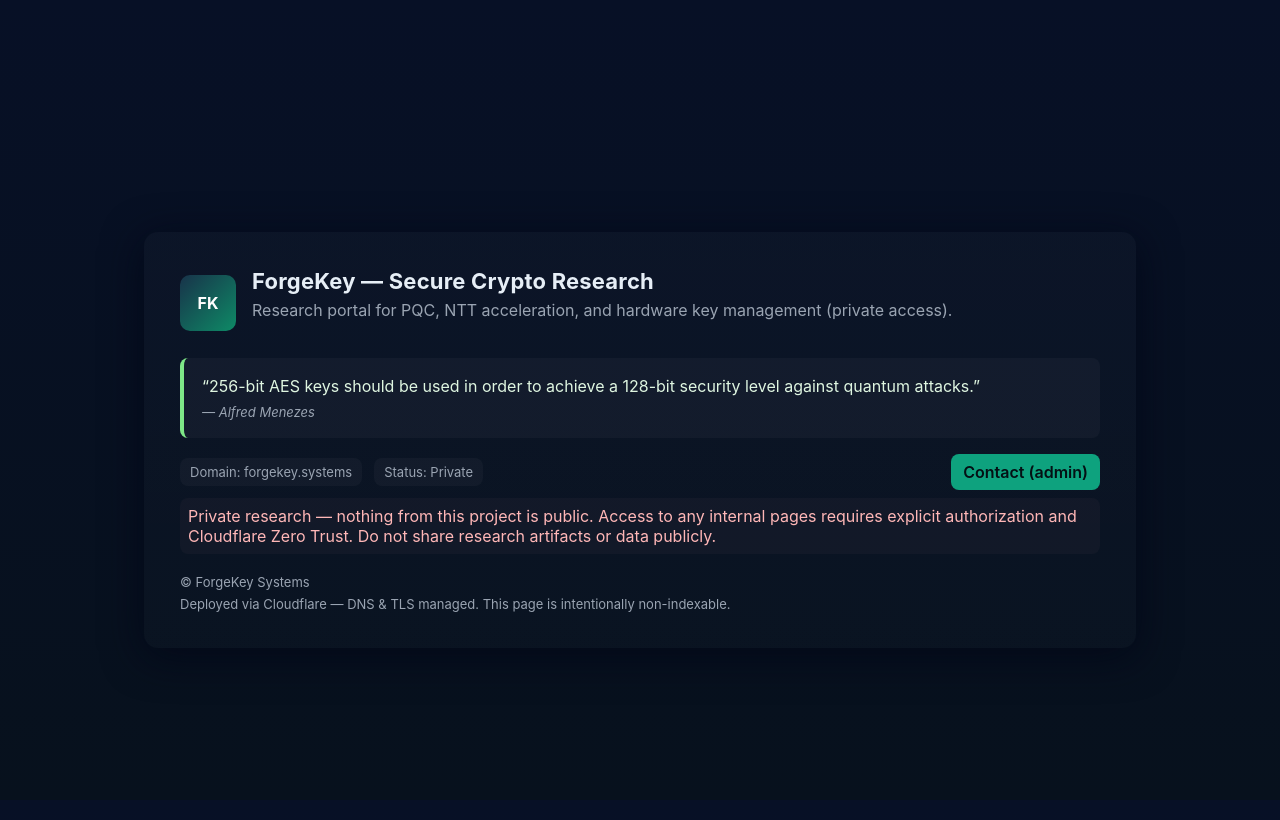
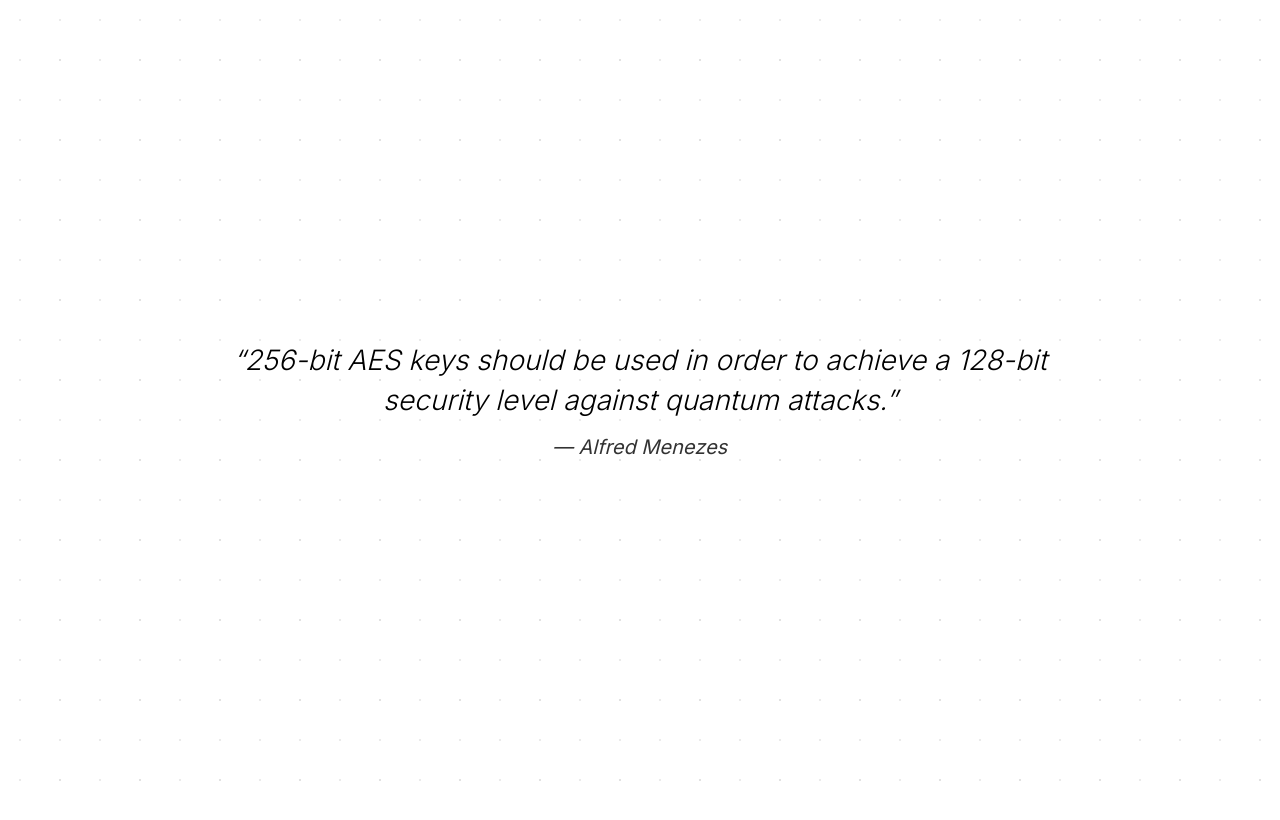
Before and after one commit to Deeptiman/forgelattice, a plain HTML site: page hosting/index.html in a window 1280 px wide. Drawn offline with Linux system fonts and the light colour scheme.

Commit message:
Update index.html

```diff
--- a/hosting/index.html
+++ b/hosting/index.html
@@ -1,72 +1,61 @@
-<!doctype html>
+<!DOCTYPE html>
 <html lang="en">
 <head>
-    <meta charset="utf-8" />
-    <meta name="viewport" content="width=device-width,initial-scale=1" />
-    <meta name="robots" content="noindex,nofollow" />
-    <title>ForgeKey — Secure Crypto Research</title>
+    <meta charset="UTF-8">
+    <title>forgekey.systems</title>
 
-    <!-- Basic SEO / Social (kept private via noindex) -->
-    <meta name="description" content="ForgeKey — research platform for PQC, NTT accelerators and secure hardware key management." />
-    <meta property="og:title" content="ForgeKey — Secure Crypto Research" />
-    <meta property="og:description" content="Private research: PQC, NTT FPGA accelerators, HSM-like key manager." />
+    <!-- Inter Font -->
+    <link href="https://fonts.googleapis.com/css2?family=Inter:wght@300;400;500;600&display=swap" rel="stylesheet">
 
     <style>
-        :root{
-            --bg:#0f1724; --card:#0b1020; --muted:#9aa4b2; --accent:#7ee787;
-            --glass: rgba(255,255,255,0.03);
-            font-family: Inter, ui-sans-serif, system-ui, -apple-system, "Segoe UI", Roboto, "Helvetica Neue", Arial;
+        body {
+            margin: 0;
+            font-family: 'Inter', sans-serif;
+            background: #ffffff;
+            color: #000000;
+            height: 100vh;
+            display: flex;
+            justify-content: center;
+            align-items: center;
+
+            /* Light dotted pattern */
+            background-image:
+                    radial-gradient(rgba(0,0,0,0.08) 1px, transparent 1px),
+                    radial-gradient(rgba(0,0,0,0.04) 1px, transparent 1px);
+            background-size: 40px 40px, 80px 80px;
+            background-position: 0 0, 20px 20px;
         }
-        html,body{height:100%;margin:0;background:linear-gradient(180deg,#071026 0%, #07111d 100%);color:#e6eef6}
-        .wrap{min-height:100vh;display:flex;align-items:center;justify-content:center;padding:40px}
-        .card{background:linear-gradient(180deg, rgba(255,255,255,0.02), rgba(255,255,255,0.01));
-            border-radius:14px; padding:36px; width:min(920px,96%); box-shadow: 0 8px 40px rgba(2,6,23,0.8);}
-        header{display:flex;align-items:center;gap:16px;margin-bottom:18px}
-        .logo{width:56px;height:56px;border-radius:10px;background:linear-gradient(135deg,#18334a,#0e8a66);display:flex;align-items:center;justify-content:center;font-weight:700;color:white}
-        h1{margin:0;font-size:22px;letter-spacing:0.2px}
-        p.lead{margin:6px 0 18px;color:var(--muted)}
-        blockquote{margin:20px 0;padding:18px;background:var(--glass);border-left:4px solid var(--accent);border-radius:8px;color:#dff6e1}
-        cite{display:block;margin-top:8px;color:var(--muted);font-size:13px}
-        .meta{display:flex;gap:12px;align-items:center;margin-top:18px}
-        .badge{background:rgba(255,255,255,0.03);padding:6px 10px;border-radius:8px;color:var(--muted);font-size:13px}
-        .cta{margin-left:auto}
-        a.button{background:#0ea27e;color:#041014;padding:8px 12px;border-radius:8px;font-weight:600;text-decoration:none}
-        footer{margin-top:20px;color:var(--muted);font-size:13px}
-        .private{color:#ffb7b7;background:rgba(255,183,183,0.03);padding:8px;border-radius:8px;margin-top:12px}
-        @media (max-width:520px){h1{font-size:18px}.card{padding:20px}}
+
+        .quote-container {
+            max-width: 850px;
+            padding: 20px;
+            text-align: center;
+        }
+
+        .quote {
+            font-size: 28px;
+            font-weight: 300;
+            font-style: italic;
+            line-height: 1.4;
+            color: #000000;
+        }
+
+        .author {
+            margin-top: 15px;
+            font-size: 20px;
+            font-weight: 400;
+            color: #333333;
+            font-style: italic;
+        }
     </style>
 </head>
+
 <body>
-<div class="wrap">
-    <div class="card" role="main" aria-labelledby="title">
-        <header>
-            <div class="logo">FK</div>
-            <div>
-                <h1 id="title">ForgeKey — Secure Crypto Research</h1>
-                <p class="lead">Research portal for PQC, NTT acceleration, and hardware key management (private access).</p>
-            </div>
-        </header>
-
-        <blockquote>
-            “256-bit AES keys should be used in order to achieve a 128-bit security level against quantum attacks.”
-            <cite>— Alfred Menezes</cite>
-        </blockquote>
-
-        <div class="meta">
-            <div class="badge">Domain: forgekey.systems</div>
-            <div class="badge">Status: Private</div>
-            <div class="cta"><a class="button" href="mailto:admin@forgekey.systems">Contact (admin)</a></div>
-        </div>
-
-        <div class="private" role="note">
-            Private research — nothing from this project is public. Access to any internal pages requires explicit authorization and Cloudflare Zero Trust. Do not share research artifacts or data publicly.
-        </div>
-
-        <footer>
-            <div>© ForgeKey Systems</div>
-            <div style="margin-top:6px;color:var(--muted)">Deployed via Cloudflare — DNS & TLS managed. This page is intentionally non-indexable.</div>
-        </footer>
+<div class="quote-container">
+    <div class="quote">
+        “256-bit AES keys should be used in order to achieve a 128-bit security level against quantum attacks.”
     </div>
+    <div class="author">— Alfred Menezes</div>
 </div>
 </body>
 </html>
```
